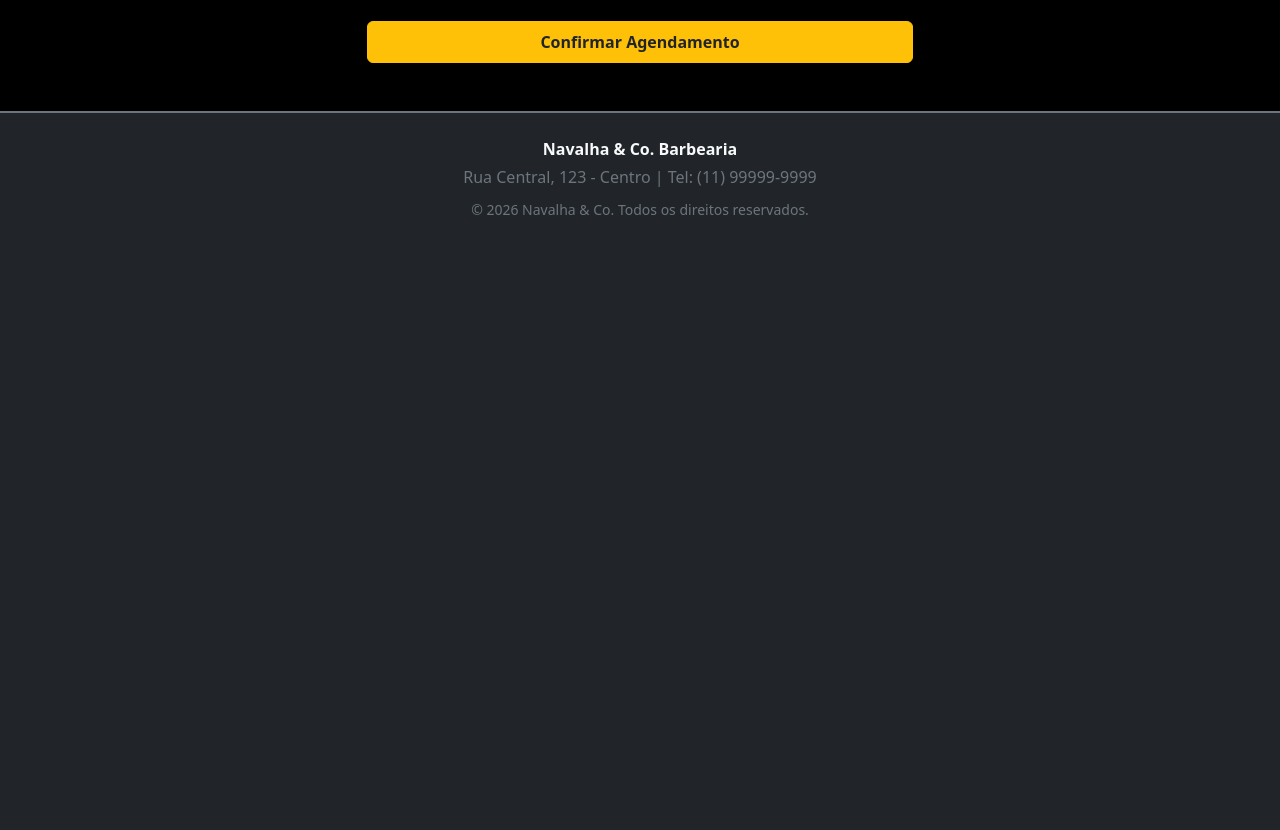
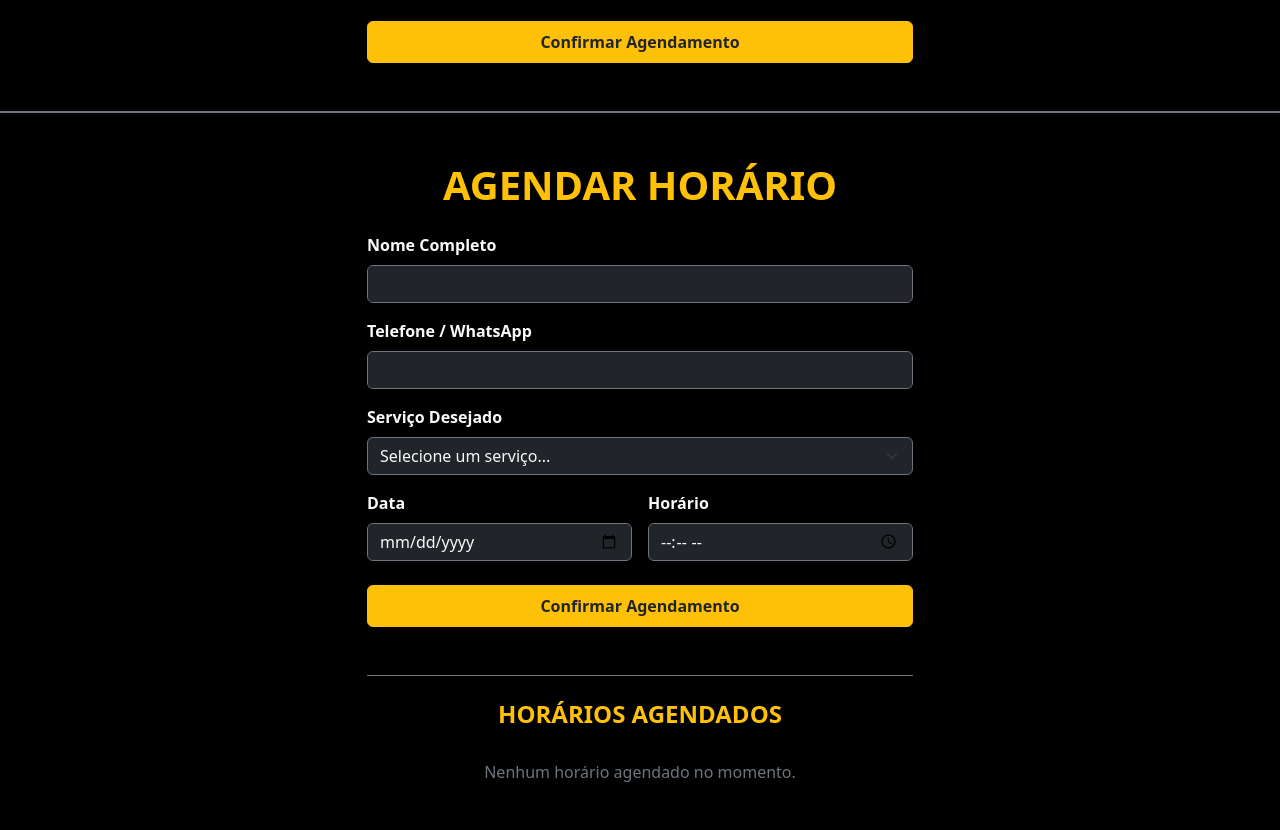
Before and after one commit to anthero-s/projeto-DOM_MOUSTACHE-barbearia, a plain HTML site: page src/index.html in a window 1280 px wide. Shown: the part 1430-2260 px from the top of the page. Before the commit the page ends 1675 px from the top, so only its background shows below. Drawn offline with nearby package versions, Linux system fonts and the light colour scheme; files that its build step writes are made by us from their sources; a script that the page names is missing.

Commit message:
index
modificado

```diff
--- a/src/index.html
+++ b/src/index.html
@@ -1,50 +1,85 @@
-<!DOCTYPE html>
+<!doctype html>
 <html lang="pt-BR">
   <head>
-    <meta charset="UTF-8">
-    <meta name="viewport" content="width=device-width, initial-scale=1.0">
+    <meta charset="UTF-8" />
+    <meta name="viewport" content="width=device-width, initial-scale=1.0" />
     <title>Dom Moustache | Barbearia & Estilo</title>
 
-    <link rel="stylesheet" href="./node_modules/bootstrap/dist/css/bootstrap.min.css">
-    <link rel="stylesheet" href="./src/css/style.css">
+    <link
+      rel="stylesheet"
+      href="./node_modules/bootstrap/dist/css/bootstrap.min.css"
+    />
+    <link rel="stylesheet" href="./src/css/style.css" />
   </head>
   <body class="bg-dark text-light">
-
     <header class="sticky-top bg-black border-bottom border-secondary">
       <nav class="navbar navbar-expand-lg navbar-dark container py-3">
-            <a class="navbar-brand fw-bold text-uppercase tracking-wide fs-4" href="#">
+        <a
+          class="navbar-brand fw-bold text-uppercase tracking-wide fs-4"
+          href="#"
+        >
           ✂️ Dom Moustache
         </a>
-            <button class="navbar-toggler" type="button" data-bs-toggle="collapse" data-bs-target="#navbarMenu">
+        <button
+          class="navbar-toggler"
+          type="button"
+          data-bs-toggle="collapse"
+          data-bs-target="#navbarMenu"
+        >
           <span class="navbar-toggler-icon"></span>
         </button>
-            <div class="collapse navbar-collapse justify-content-end" id="navbarMenu">
+        <div
+          class="collapse navbar-collapse justify-content-end"
+          id="navbarMenu"
+        >
           <ul class="navbar-nav gap-lg-3">
-                    <li class="nav-item"><a class="nav-link active" href="#home">Início</a></li>
-                    <li class="nav-item"><a class="nav-link" href="#servicos">Serviços</a></li>
-                    <li class="nav-item"><a class="nav-link" href="#agendamento">Agendar</a></li>
-                    <li class="nav-item"><a class="nav-link" href="#contato">Contato</a></li>
+            <li class="nav-item">
+              <a class="nav-link active" href="#home">Início</a>
+            </li>
+            <li class="nav-item">
+              <a class="nav-link" href="#servicos">Serviços</a>
+            </li>
+            <li class="nav-item">
+              <a class="nav-link" href="#agendamento">Agendar</a>
+            </li>
+            <li class="nav-item">
+              <a class="nav-link" href="#contato">Contato</a>
+            </li>
           </ul>
         </div>
       </nav>
     </header>
 
     <main>
-        <section id="home" class="py-5 text-center bg-dark text-white border-bottom border-secondary">
+      <section
+        id="home"
+        class="py-5 text-center bg-dark text-white border-bottom border-secondary"
+      >
         <div class="container py-5">
-                <h1 class="display-3 fw-bold text-uppercase mb-3">Estilo & Tradição</h1>
+          <h1 class="display-3 fw-bold text-uppercase mb-3">
+            Estilo & Tradição
+          </h1>
           <p class="lead text-secondary mb-4 col-lg-8 mx-auto">
-                    Muito mais que um corte. Uma experiência completa de cuidado masculino com profissionais qualificados.
+            Muito mais que um corte. Uma experiência completa de cuidado
+            masculino com profissionais qualificados.
           </p>
-                <a href="#agendamento" class="btn btn-warning btn-lg fw-bold text-dark px-4 py-2">Agende Seu Horário</a>
+          <a
+            href="#agendamento"
+            class="btn btn-warning btn-lg fw-bold text-dark px-4 py-2"
+            >Agende Seu Horário</a
+          >
         </div>
       </section>
 
       <section id="servicos" class="py-5">
         <div class="container">
           <div class="text-center mb-5">
-                    <h2 class="h1 fw-bold text-uppercase text-warning">Nossos Serviços</h2>
-                    <p class="text-secondary">Confira nossos principais cuidados e escolha o seu</p>
+            <h2 class="h1 fw-bold text-uppercase text-warning">
+              Nossos Serviços
+            </h2>
+            <p class="text-secondary">
+              Confira nossos principais cuidados e escolha o seu
+            </p>
           </div>
 
           <div class="row g-4">
@@ -53,7 +88,9 @@
                 <div class="card-body p-4 text-center">
                   <span class="fs-1">✂️</span>
                   <h3 class="card-title h4 fw-bold mt-3">Corte Masculino</h3>
-                                <p class="card-text text-secondary">Corte moderno ou clássico adaptado ao seu formato de rosto.</p>
+                  <p class="card-text text-secondary">
+                    Corte moderno ou clássico adaptado ao seu formato de rosto.
+                  </p>
                   <span class="fs-5 fw-bold text-warning">R$ 50,00</span>
                 </div>
               </div>
@@ -64,7 +101,9 @@
                 <div class="card-body p-4 text-center">
                   <span class="fs-1">🪒</span>
                   <h3 class="card-title h4 fw-bold mt-3">Barba Completa</h3>
-                                <p class="card-text text-secondary">Modelagem com toalha quente, óleo hidratante e alinhamento.</p>
+                  <p class="card-text text-secondary">
+                    Modelagem com toalha quente, óleo hidratante e alinhamento.
+                  </p>
                   <span class="fs-5 fw-bold text-warning">R$ 40,00</span>
                 </div>
               </div>
@@ -75,7 +114,9 @@
                 <div class="card-body p-4 text-center">
                   <span class="fs-1">👑</span>
                   <h3 class="card-title h4 fw-bold mt-3">Combo VIP</h3>
-                                <p class="card-text text-secondary">Corte + Barba + Sombrancelha + Bebida de cortesia.</p>
+                  <p class="card-text text-secondary">
+                    Corte + Barba + Sombrancelha + Bebida de cortesia.
+                  </p>
                   <span class="fs-5 fw-bold text-warning">R$ 80,00</span>
                 </div>
               </div>
@@ -84,27 +125,58 @@
         </div>
       </section>
 
-        <section id="agendamento" class="py-5 bg-black border-top border-bottom border-secondary">
+      <section
+        id="agendamento"
+        class="py-5 bg-black border-top border-bottom border-secondary"
+      >
         <div class="container">
           <div class="row justify-content-center">
             <div class="col-12 col-md-8 col-lg-6">
-                        <h2 class="h1 fw-bold text-center text-uppercase text-warning mb-4">Agendar Horário</h2>
+              <h2
+                class="h1 fw-bold text-center text-uppercase text-warning mb-4"
+              >
+                Agendar Horário
+              </h2>
 
               <form id="form-agendamento" class="needs-validation">
                 <div class="mb-3">
-                                <label for="nome" class="form-label fw-bold">Nome Completo</label>
-                                <input type="text" class="form-control bg-dark text-light border-secondary" id="nome" required placeholder="Digite seu nome">
+                  <label for="nome" class="form-label fw-bold"
+                    >Nome Completo</label
+                  >
+                  <input
+                    type="text"
+                    class="form-control bg-dark text-light border-secondary"
+                    id="nome"
+                    required
+                    placeholder="Digite seu nome"
+                  />
                 </div>
 
                 <div class="mb-3">
-                                <label for="telefone" class="form-label fw-bold">Telefone / WhatsApp</label>
-                                <input type="tel" class="form-control bg-dark text-light border-secondary" id="telefone" required placeholder="(11) 99999-9999">
+                  <label for="telefone" class="form-label fw-bold"
+                    >Telefone / WhatsApp</label
+                  >
+                  <input
+                    type="tel"
+                    class="form-control bg-dark text-light border-secondary"
+                    id="telefone"
+                    required
+                    placeholder="(11) 99999-9999"
+                  />
                 </div>
 
                 <div class="mb-3">
-                                <label for="servico" class="form-label fw-bold">Serviço Desejado</label>
-                                <select class="form-select bg-dark text-light border-secondary" id="servico" required>
-                                    <option value="" selected disabled>Selecione um serviço...</option>
+                  <label for="servico" class="form-label fw-bold"
+                    >Serviço Desejado</label
+                  >
+                  <select
+                    class="form-select bg-dark text-light border-secondary"
+                    id="servico"
+                    required
+                  >
+                    <option value="" selected disabled>
+                      Selecione um serviço...
+                    </option>
                     <option value="corte">Corte Masculino (R$ 50)</option>
                     <option value="barba">Barba Completa (R$ 40)</option>
                     <option value="combo">Combo VIP (R$ 80)</option>
@@ -114,23 +186,154 @@
                 <div class="row g-3 mb-4">
                   <div class="col-12 col-sm-6">
                     <label for="data" class="form-label fw-bold">Data</label>
-                                    <input type="date" class="form-control bg-dark text-light border-secondary" id="data" required>
+                    <input
+                      type="date"
+                      class="form-control bg-dark text-light border-secondary"
+                      id="data"
+                      required
+                    />
                   </div>
                   <div class="col-12 col-sm-6">
                     <label for="hora" class="form-label fw-bold">Horário</label>
-                                    <input type="time" class="form-control bg-dark text-light border-secondary" id="hora" required>
+                    <input
+                      type="time"
+                      class="form-control bg-dark text-light border-secondary"
+                      id="hora"
+                      required
+                    />
                   </div>
                 </div>
 
-                            <button type="submit" class="btn btn-warning w-100 fw-bold text-dark py-2">Confirmar Agendamento</button>
+                <button
+                  type="submit"
+                  class="btn btn-warning w-100 fw-bold text-dark py-2"
+                >
+                  Confirmar Agendamento
+                </button>
               </form>
+            </div>
+          </div>
+        </div>
+      </section>
+
+      <!-- AGENDAMENTO (COMPONENTES DE FORMULÁRIO E LISTA) -->
+      <section
+        id="agendamento"
+        class="py-5 bg-black border-top border-bottom border-secondary"
+      >
+        <div class="container">
+          <div class="row justify-content-center">
+            <div class="col-12 col-md-8 col-lg-6">
+              <h2
+                class="h1 fw-bold text-center text-uppercase text-warning mb-4"
+              >
+                Agendar Horário
+              </h2>
+
+              <form id="form-agendamento" class="mb-5">
+                <div class="mb-3">
+                  <label for="nome" class="form-label fw-bold"
+                    >Nome Completo</label
+                  >
+                  <input
+                    type="text"
+                    class="form-control bg-dark text-light border-secondary"
+                    id="nome"
+                    required
+                    placeholder="Digite seu nome"
+                  />
+                </div>
+
+                <div class="mb-3">
+                  <label for="telefone" class="form-label fw-bold"
+                    >Telefone / WhatsApp</label
+                  >
+                  <input
+                    type="tel"
+                    class="form-control bg-dark text-light border-secondary"
+                    id="telefone"
+                    required
+                    placeholder="(11) 99999-9999"
+                  />
+                </div>
+
+                <div class="mb-3">
+                  <label for="servico" class="form-label fw-bold"
+                    >Serviço Desejado</label
+                  >
+                  <select
+                    class="form-select bg-dark text-light border-secondary"
+                    id="servico"
+                    required
+                  >
+                    <option value="" selected disabled>
+                      Selecione um serviço...
+                    </option>
+                    <option value="Corte Masculino (R$ 50)">
+                      Corte Masculino (R$ 50)
+                    </option>
+                    <option value="Barba Completa (R$ 40)">
+                      Barba Completa (R$ 40)
+                    </option>
+                    <option value="Combo VIP (R$ 80)">Combo VIP (R$ 80)</option>
+                  </select>
+                </div>
+
+                <div class="row g-3 mb-4">
+                  <div class="col-12 col-sm-6">
+                    <label for="data" class="form-label fw-bold">Data</label>
+                    <input
+                      type="date"
+                      class="form-control bg-dark text-light border-secondary"
+                      id="data"
+                      required
+                    />
+                  </div>
+                  <div class="col-12 col-sm-6">
+                    <label for="hora" class="form-label fw-bold">Horário</label>
+                    <input
+                      type="time"
+                      class="form-control bg-dark text-light border-secondary"
+                      id="hora"
+                      required
+                    />
+                  </div>
+                </div>
+
+                <button
+                  type="submit"
+                  class="btn btn-warning w-100 fw-bold text-dark py-2"
+                >
+                  Confirmar Agendamento
+                </button>
+              </form>
+
+              <!-- ÁREA ONDE APARECEM OS AGENDAMENTOS NA TELA -->
+              <div class="border-top border-secondary pt-4">
+                <h3
+                  class="h4 fw-bold text-uppercase text-warning mb-3 text-center"
+                >
+                  Horários Agendados
+                </h3>
+                <div id="lista-agendamentos" class="d-flex flex-column gap-3">
+                  <p
+                    id="mensagem-vazia"
+                    class="text-center text-secondary my-3"
+                  >
+                    Nenhum horário agendado no momento.
+                  </p>
+                </div>
+              </div>
             </div>
           </div>
         </div>
       </section>
     </main>
 
-    <footer id="contato" class="py-4 text-center text-secondary border-top border-secondary">
+    <footer
+      id="contato"
+      class="py-4 text-center text-secondary border-top border-secondary"
+    >
       <div class="container">
         <p class="mb-1 fw-bold text-light">Navalha & Co. Barbearia</p>
         <p class="mb-2">Rua Central, 123 - Centro | Tel: (11) 99999-9999</p>
```
Lines whose indentation alone changed are shown as unchanged.
